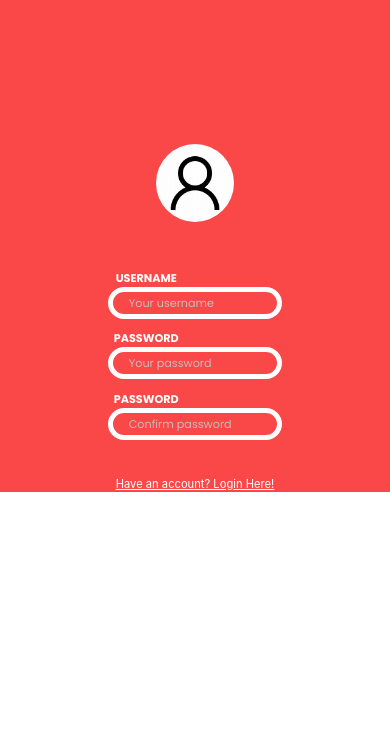
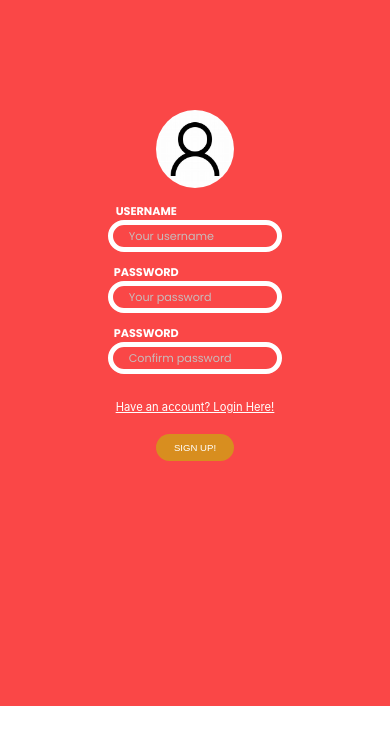
Before and after one commit to Chillandchat/mobile, a React (Create React App) app in the folder Frontend/app/: page /signup in a window 390 px wide. Shown: the top 744 px of the page. Built offline with nearby package versions, Linux system fonts and the light colour scheme.

Commit message:
Completed signup component and tested

```diff
--- a/Frontend/app/src/components/SignUpPage.tsx
+++ b/Frontend/app/src/components/SignUpPage.tsx
@@ -1,35 +1,104 @@
+//Importing packages
+import React, { useState } from "react";
 import { Icon } from "./Icon";
 import { LoginForm } from "./LoginForm";
-import { Link } from "react-router-dom";
+import { Link, Redirect } from "react-router-dom";
+import { ExecuteButton } from "./ExecuteButton";
+import { signUp } from "../scripts/signUp";
 import "./style/Signup.css";
 
+//Sign up component
 export const SignUpPage: React.FC = () => {
+  //State
+  let [errorMessage, setErrorMessage] = useState("");
+  let [ok, setOk] = useState(false);
+
+  //Data management variables
+  let usernameData: string;
+  let passwordData: string;
+  let passwordConfirmData: string;
+
+  //Collect username data
+  const getUsername = (e: any): void => {
+    usernameData = e.target.value;
+  };
+  //Collect password data
+  const getPassword = (e: any): void => {
+    passwordData = e.target.value;
+  };
+
+  //Collect password confirm data
+  const getPasswordConfirm = (e: any): void => {
+    passwordConfirmData = e.target.value;
+  };
+
+  //Render signup component
+  if (!ok) {
     return (
       <div id="signupParent">
+        {/*Icon*/}
         <Icon />
+        {/*Form wrapper*/}
         <div id="form">
+          {/*Username input box*/}
           <LoginForm
             password={false}
             formPlaceHolder="Your username"
             formLabel="Username"
-          onChange={() => console.log("hi")}
+            onChange={getUsername}
           />
+          {/*Password input box*/}
           <LoginForm
             password={true}
             formPlaceHolder="Your password"
             formLabel="Password"
-          onChange={() => console.log("hi")}
+            onChange={getPassword}
           />
+          {/*Password confirm input box*/}
           <LoginForm
             password={true}
             formPlaceHolder="Confirm password"
             formLabel="Password"
-          onChange={() => console.log("hi")}
+            onChange={getPasswordConfirm}
           />
         </div>
+        {/*Error message*/}
+        <strong id="errorMessage">{errorMessage}</strong>
+        <br />
+        {/*Login link*/}
         <Link to="/" id="loginLink">
           Have an account? Login Here!
         </Link>
+        {/*Execute button*/}
+        <ExecuteButton
+          onclick={() => {
+            //Call sign up function from signup script
+            signUp(usernameData, passwordData, passwordConfirmData).then(
+              (data) => {
+                //Throw error is an error occurred
+                if (data) setOk(true);
+                else {
+                  setErrorMessage(
+                    "Oops! we ran into an error please try again."
+                  );
+                  setTimeout(() => {
+                    setErrorMessage("");
+                  }, 5000);
+                }
+              }
+            );
+          }}
+          text="SIGN UP!"
+        />
       </div>
     );
+  }
+  //Render redirect component
+  if (ok) {
+    return (
+      <div>
+        <Redirect to="/" />
+      </div>
+    );
+  }
 };
--- a/Frontend/app/src/components/style/Signup.css
+++ b/Frontend/app/src/components/style/Signup.css
@@ -1,26 +1,39 @@
 /*CSS file:*/
 #signupParent {
   background-color: #fa4747;
-  padding-top: 8rem;
+  padding-top: 8vh;
   overflow: hidden;
   text-align: center;
+  padding-bottom: 9.8vh;
 }
 #loginLink {
-  color: #fff;
+  color: white;
   text-align: center;
   font-size: 1rem;
   padding: 2rem;
 }
 #form {
   text-align: center;
-  padding: 0rem 0rem 2rem 0rem;
+  padding: 0.5rem;
+}
+#errorMessage {
+  color: white;
+  font-size: 1rem;
+  font-family: "poppins", sans-serif;
+  padding: 1.2rem;
 }
 @media (max-width: 600px) {
   #signupParent {
     background-color: #fa4747;
-    padding-top: 9rem;
+    padding-top: 13vh;
     overflow: hidden;
     text-align: center;
+    padding-bottom: 29vh;
+  }
+  #errorMessage {
+    color: white;
+    font-size: 0.7rem;
+    font-family: "poppins", sans-serif;
   }
   #loginLink {
     color: #fff;
@@ -28,6 +41,6 @@
   }
   #form {
     text-align: center;
-    padding: 2rem;
+    padding: 0rem;
   }
 }
```
Lines whose indentation alone changed are shown as unchanged.
